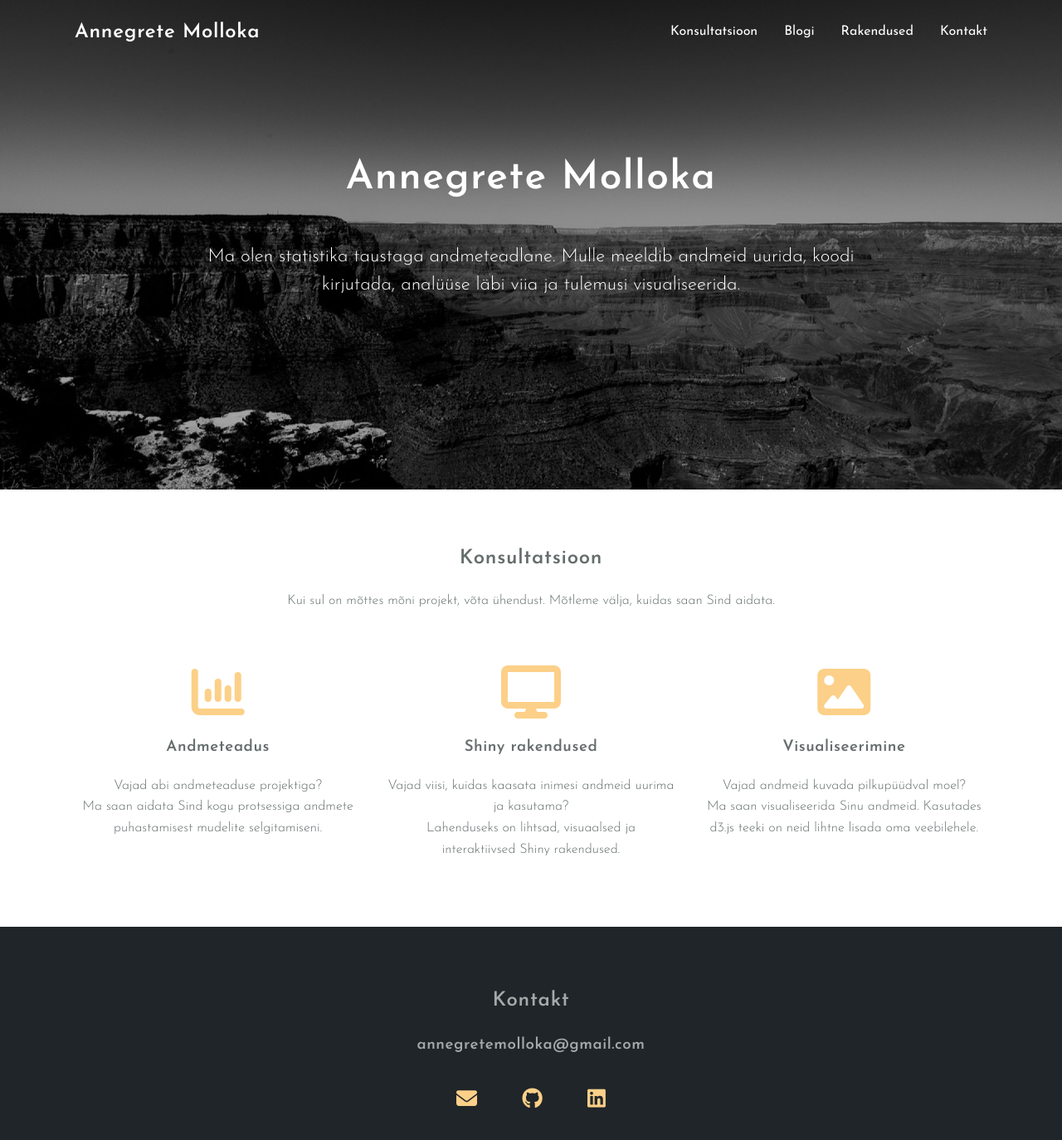
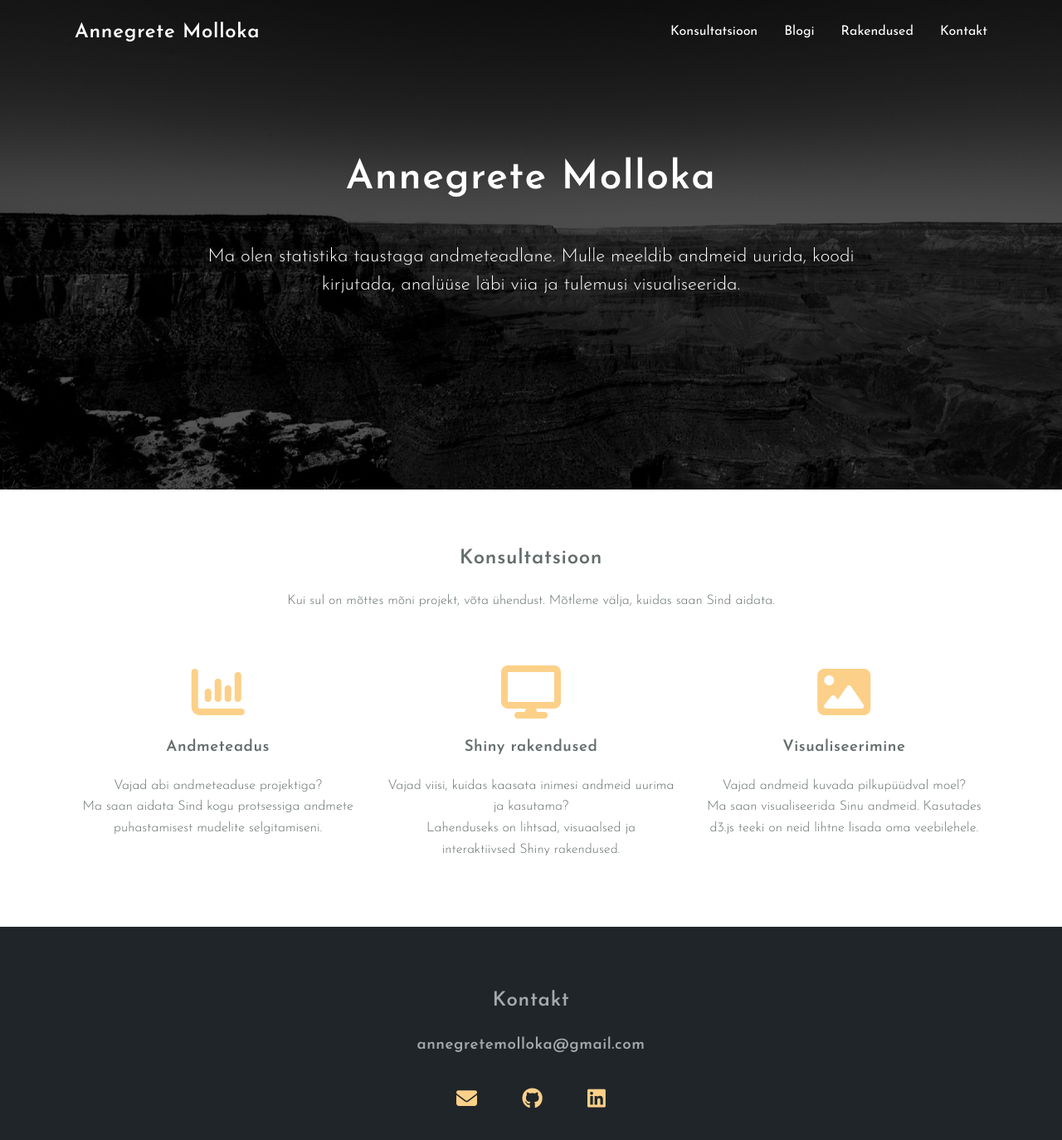
Before and after one commit to annegretepeek/annegrete.ee, a Jekyll site: the page built from index.html, in a window 1280 px wide and 1400 px high. Shown: the top 1374 px of the window at 83% size. Built offline with Jekyll 4.4.1, drawn with Linux system fonts in a browser that asks for light colours.

Commit message:
darker image

```diff
--- a/assets/css/style.css
+++ b/assets/css/style.css
@@ -94,7 +94,7 @@ header {
   color: #fff;
   text-align: center;
   background:
-    linear-gradient(rgba(0, 0, 0, 0.35), rgba(0, 0, 0, 0.35)),
+    linear-gradient(rgba(0, 0, 0, 0.65), rgba(0, 0, 0, 0.65)),
     url("../images/site/cropped-canyon.jpg");
   background-position: center;
   background-size: cover;
```
